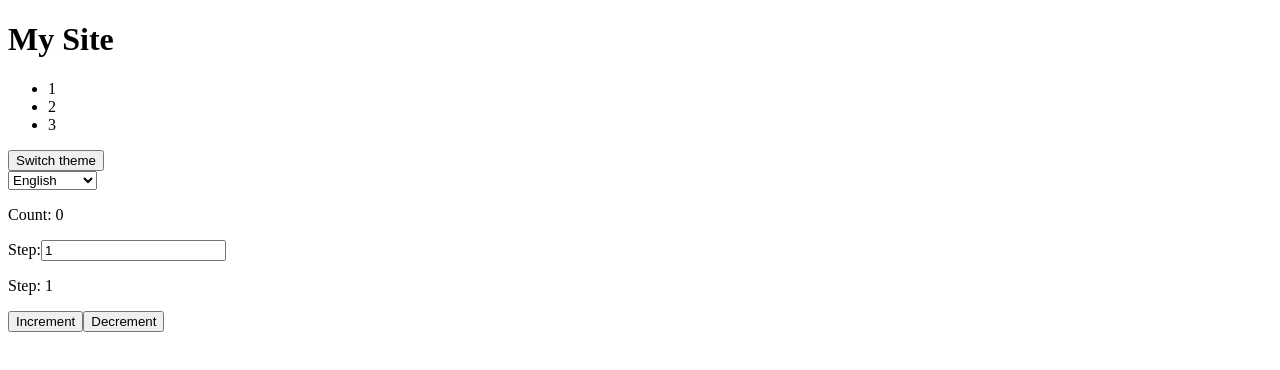
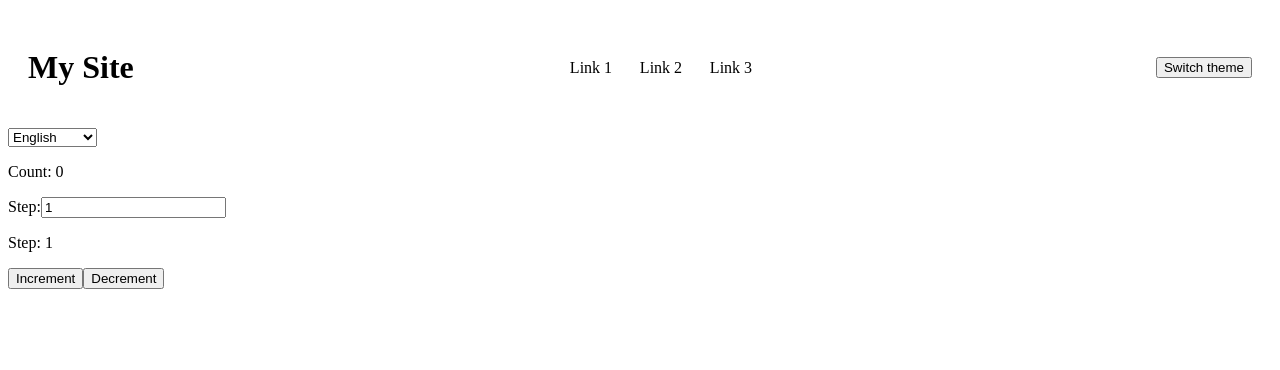
Before and after one commit to ONL-JS-FE2023-1/redux-toolkit, a React (Create React App) app: page / in a window 1280 px wide. Shown: the top 370 px of the page. Built offline with nearby package versions, Linux system fonts and the light colour scheme.

Commit message:
Add sass lib + styles for Header

```diff
--- a/package.json
+++ b/package.json
@@ -12,6 +12,7 @@
     "react-dom": "^18.2.0",
     "react-redux": "^8.1.3",
     "react-scripts": "5.0.1",
+    "sass": "^1.69.4",
     "web-vitals": "^2.1.4"
   },
   "scripts": {
--- /dev/null
+++ b/src/components/Header/Header.module.scss
@@ -0,0 +1,16 @@
+.header {
+    display: flex;
+    align-items: center;
+    justify-content: space-between;
+    padding: 20px;
+}
+
+.navList {
+    display: flex;
+    justify-content: space-between;
+    list-style: none;
+    &Item {
+        margin: 0 10px;
+        min-width: 50px;
+    }
+}
--- a/src/components/Header/index.js
+++ b/src/components/Header/index.js
@@ -1,14 +1,15 @@
 import React from 'react';
+import styles from './Header.module.scss';
 
 const Header = (props) => {
     return (
-        <header>
+        <header className={styles.header}>
             <h1>My Site</h1>
             <nav>
-                <ul>
-                    <li>1</li>
-                    <li>2</li>
-                    <li>3</li>
+                <ul className={styles.navList}>
+                    <li className={styles.navListItem}>Link 1</li>
+                    <li className={styles.navListItem}>Link 2</li>
+                    <li className={styles.navListItem}>Link 3</li>
                 </ul>
             </nav>
             <div>
```
Also changed, not shown: 1 other file (tests, documents, lock files or other folders).
